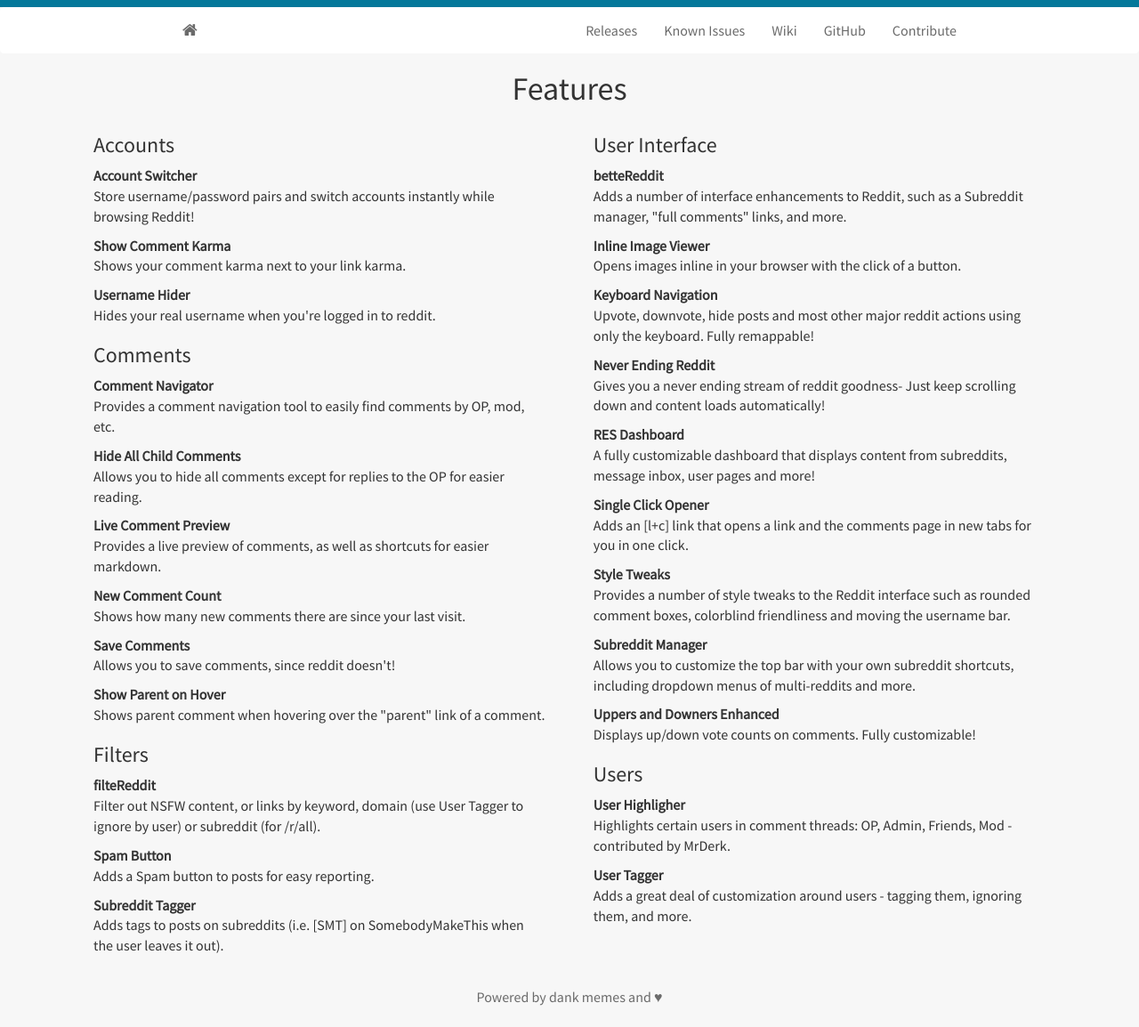
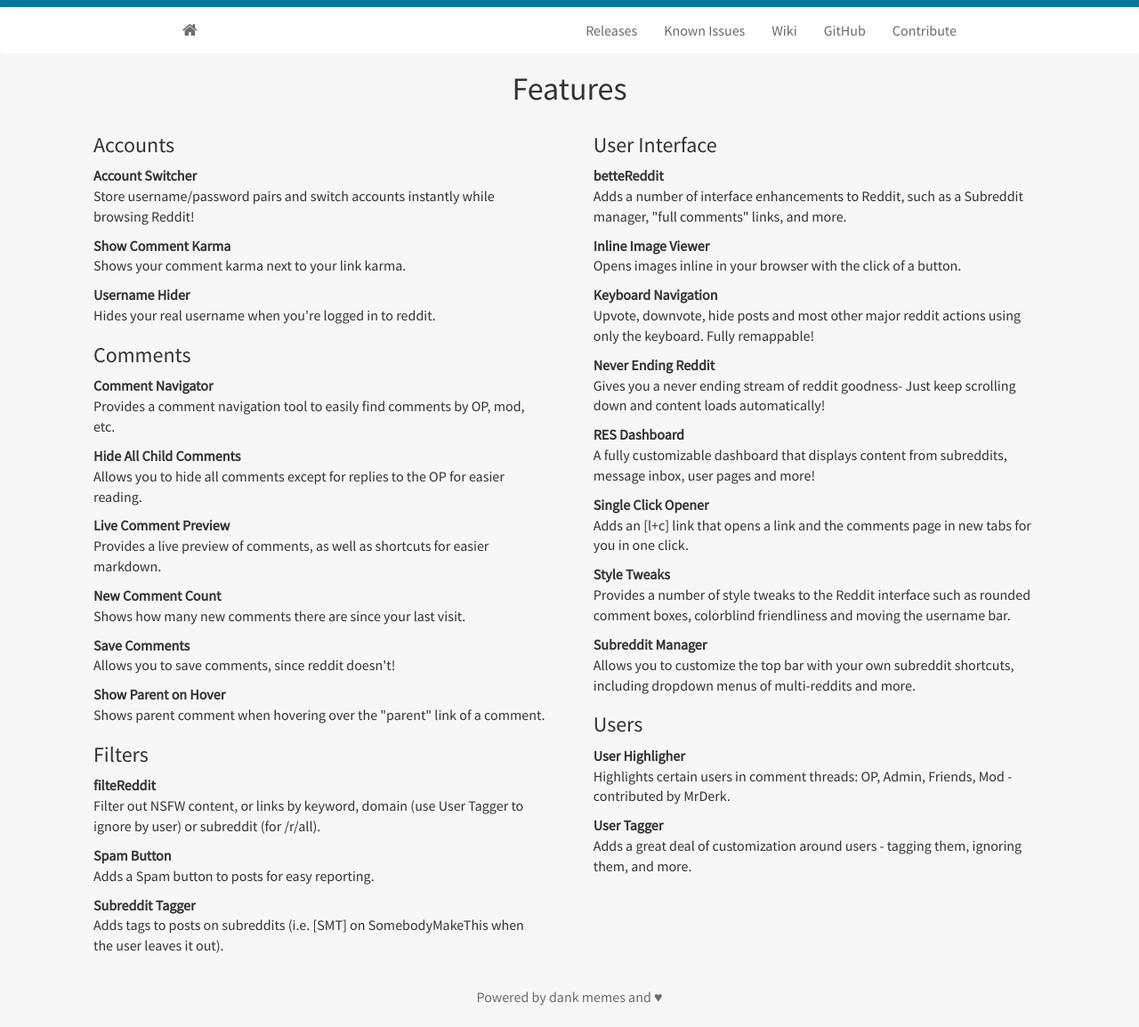
Before and after one commit to Reddit-Enhancement-Suite/Reddit-Enhancement-Suite.github.io, a Jekyll site: the page built from features.html, in a window 1280 px wide. Shown: the whole page at 89% size. Built offline with Jekyll 4.4.1, drawn with Linux system fonts in a browser that asks for light colours; nearby versions of some CDN libraries.

Commit message:
uppers and downers isn't a thing anymore
re: https://github.com/honestbleeps/Reddit-Enhancement-Suite/issues/1727

```diff
--- a/features.html
+++ b/features.html
@@ -52,8 +52,6 @@
 Provides a number of style tweaks to the Reddit interface such as rounded comment boxes, colorblind friendliness and moving the username bar.</p>
     <p><strong>Subreddit Manager</strong><br>
 Allows you to customize the top bar with your own subreddit shortcuts, including dropdown menus of multi-reddits and more.</p>
-    <p><strong>Uppers and Downers Enhanced</strong><br>
-Displays up/down vote counts on comments. Fully customizable!</p>
 <h3>Users</h3>
     <p><strong>User Highligher<br>
     </strong> Highlights certain users in comment threads: OP, Admin, Friends, Mod - contributed by MrDerk.</p>
```
